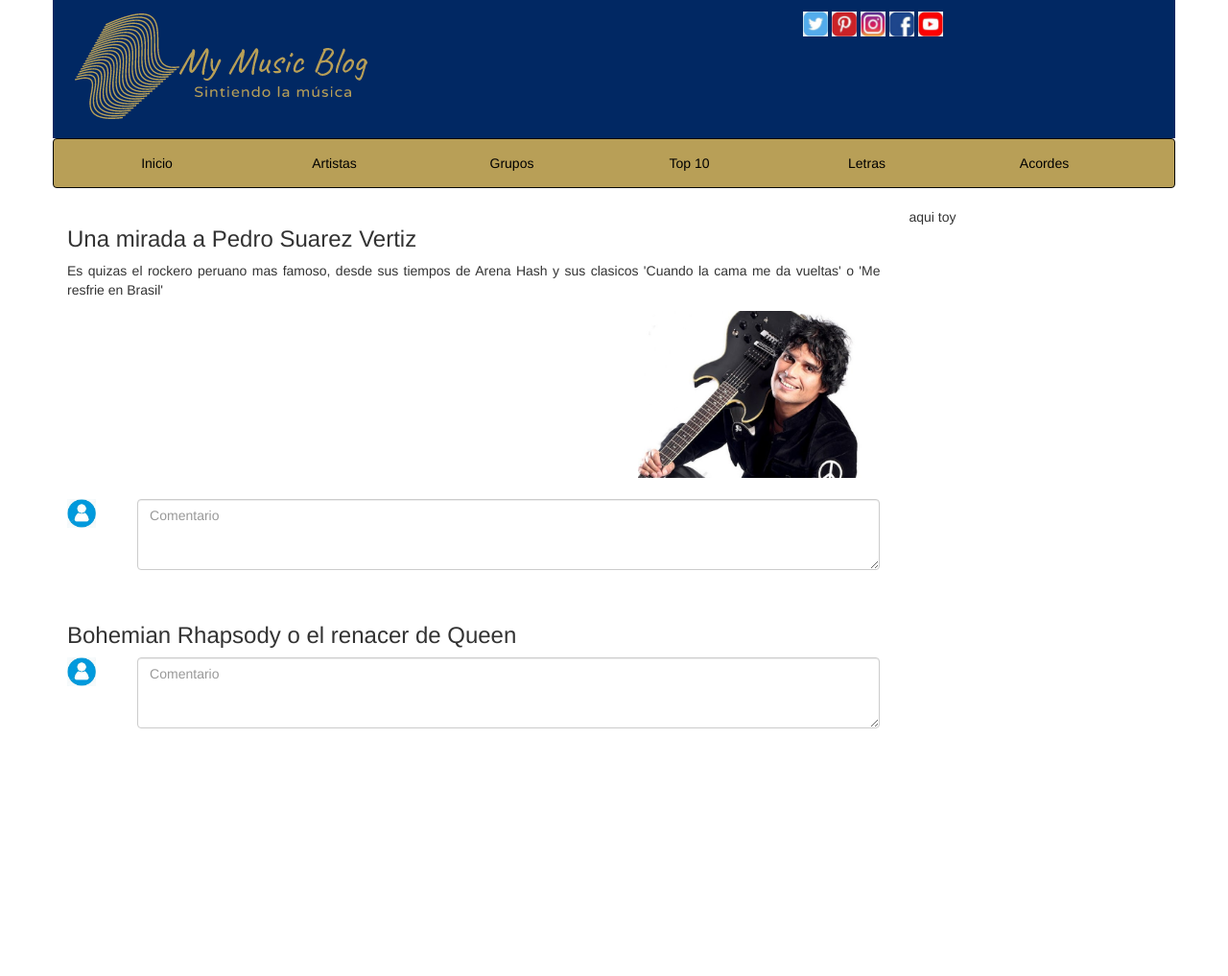
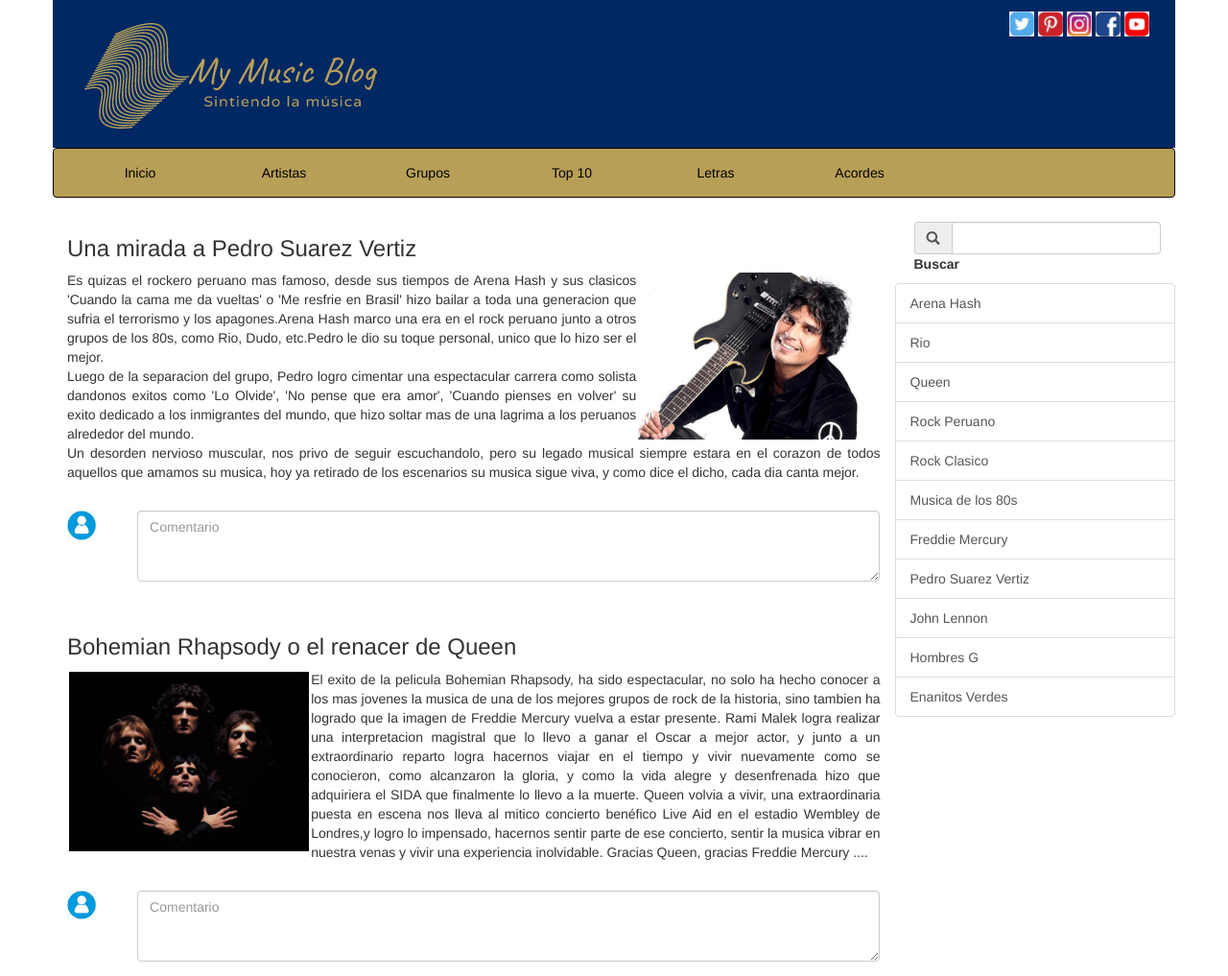
Before and after one commit to jajr/NU_Blogs, a plain HTML site: page NU_BlogMusic/index.html in a window 1280 px wide. Shown: the whole page at 96% size. Before the commit the page ends 800 px from the top, so only its background shows below. Drawn offline with Linux system fonts and the light colour scheme.

Commit message:
Fin NU_BlogMusic

```diff
--- a/NU_BlogMusic/css/estilos.css
+++ b/NU_BlogMusic/css/estilos.css
@@ -1,8 +1,6 @@
-.cabecera {
-  background-color: #012863;
-  padding-bottom: 10px;
-  }
-
+.html, .body {
+height: 100%;
+}
 
   .navbar { background-color: #B89F57;text-align: center;}
   .navbar .navbar-nav>.active>a:hover,.navbar .navbar-nav>li>a:hover, .navbar .navbar-nav>li>a:focus { background-color: #525252}
@@ -17,23 +15,26 @@
 
 
 .navbar li {
-  width: 185px;
+  width: 188px;
+  text-align: center;
 
 }
 
-.menu{
-  background-color: #b89f57;
-  text-align: center;
+.cabecera {
+  background-color: #012863;
+  padding: 10px;
 }
 
+#contenedor {
+  display: table;
+  width: 100%;
+  height: 100%
+}
 
-.cabecera-der{
-    float: none;
+#cabecera-der{
     display: table-cell;
     vertical-align: bottom;
-    padding-top: 10px;
 }
-
 
 .icono-img {
   width: 30px;
@@ -42,32 +43,59 @@
 }
 
 .imgder {
+  float: right;
   width: 30%;
   padding: 2px;
-  float: right;
-  vertical-align:text-top;
-}
+  vertical-align: text-top;
+  }
+
+.imgizq {
+    float: left;
+    width: 30%;
+    padding: 2px;
+    vertical-align: text-top;
+    }
 
 .icohuman {
   width: 30px;
-  }
-.centra{
-  text-align: center;
+  float: left;
+}
+.busqueda{
+ width: 98%;
+ margin: 5px
 }
 
-@media (max-width: 770px) {
-  .icono-img{
+
+
+@media (min-width:1021px) and (max-width:1440px) {
+  .navbar li {
+    width: 150px;
+  }
+}
+
+
+@media (min-width:601px) and (max-width:1020px) {
+  .navbar li {
+    width: 110px;
+  }
+}
+
+
+@media (max-width: 601px) {
+
+.icono-img{
     float: right;
+
   }
 
 .cabecera {
   text-align: center;
-  display: block;
 }
 
-.cabecera-izq{
+.cabecera-der{
+    text-align: center;
     padding-top: 10px;
-    text-align: center;
+
 }
 
 .right-column {
@@ -77,8 +105,12 @@
 .imgder {
   width: 100%;
   padding: 2px;
+}
 
-}
+.imgizq {
+  width: 100%;
+  padding: 2px;}
+
 .navbar li {
   width: 100%;
 }
--- a/NU_BlogMusic/index.html
+++ b/NU_BlogMusic/index.html
@@ -9,12 +9,16 @@
     <title>NextU MyMusicBlog</title>
   </head>
   <body>
+
     <div class="container">
+      <header>
         <div class="row cabecera">
           <div class="col-lg-6 col-md-6 col-sm-12 col-xs-12">
               <img src="img/logo.png" class="logo-img">
           </div>
-        <div class="col-lg-6 col-md-6 col-sm-12 col-xs-12 cabecera-der">
+          <div class="col-lg-6 col-md-6 col-sm-12 col-xs-12">
+            <div id="contenedor">
+              <div id="cabecera-der">
                 <a href="https://www.youtube.com/user/yoguimichi" target="_blank"><img src="img/icono_youtube.jpg" class="icono-img" ></a>
                 <a href="https://www.facebook.com/yoguimichi" target="_blank"><img src="img/icono_facebook.jpg" class="icono-img" ></a>
                 <a href="https://www.instagram.com/yoguimichi/" target="_blank"><img src="img/icono_instagram.jpg" class="icono-img" ></a>
@@ -22,7 +26,9 @@
                 <a href="https://twitter.com/yoguimichi" target="_blank"><img src="img/icono_twitter.jpg" class="icono-img" ></a>
               </div>
             </div>
-
+          </div>
+        </div>
+      </header>
       <div class="row">
         <nav class="navbar navbar-default">
           <div class="container-fluid">
@@ -46,8 +52,17 @@
           <div class="row">
             <div class="col-md-12">
               <h3>Una mirada a Pedro Suarez Vertiz</h3>
-              <p class="text-justify">Es quizas el rockero peruano mas famoso, desde sus tiempos de Arena Hash y sus clasicos 'Cuando la cama me da vueltas' o 'Me resfrie en Brasil'</p>
               <img src="img/PedroSuarezVertiz.jpg" class="imgder">
+              <p class="text-justify">Es quizas el rockero peruano mas famoso, desde sus tiempos de Arena Hash y sus clasicos 'Cuando la cama me da vueltas' o
+                'Me resfrie en Brasil' hizo bailar a toda una generacion que sufria el terrorismo y los apagones.Arena Hash marco una era en el rock peruano junto a otros grupos de los 80s, como Rio, Dudo, etc.Pedro le dio su toque personal, unico que lo hizo ser el mejor.
+                <br>
+                Luego de la separacion del grupo, Pedro logro cimentar una espectacular carrera como solista dandonos exitos como 'Lo Olvide', 'No pense que era amor',
+                'Cuando pienses en volver' su exito dedicado a los inmigrantes del mundo, que hizo soltar mas de una lagrima a los peruanos alrededor del mundo.
+                <br>
+                Un desorden nervioso muscular, nos privo de seguir escuchandolo, pero su legado musical siempre estara en el corazon de todos aquellos que amamos su musica,
+                hoy ya retirado de los escenarios su musica sigue viva, y como dice el dicho, cada dia canta mejor.
+              </p>
+
             </div>
 
           </div>
@@ -66,10 +81,17 @@
           <div class="row fila">
             <div class="col-md-12">
               <h3>Bohemian Rhapsody o el renacer de Queen</h3>
-
+              <img src="img/Queen.jpg" class="imgizq">
+              <p class="text-justify">
+                El exito de la pelicula Bohemian Rhapsody, ha sido espectacular, no solo ha hecho conocer a los mas jovenes la musica de una de los mejores grupos de rock de la historia,
+                sino tambien ha logrado que la imagen de Freddie Mercury vuelva a estar presente. Rami Malek logra realizar una interpretacion magistral que lo llevo a ganar el Oscar a mejor actor, y junto
+                a un extraordinario reparto logra hacernos viajar en el tiempo y vivir nuevamente como se conocieron, como alcanzaron la gloria, y como la vida alegre y desenfrenada
+                hizo que adquiriera el SIDA que finalmente lo llevo a la muerte. Queen volvia a vivir, una extraordinaria puesta en escena nos lleva al mitico concierto benéfico Live Aid en el estadio Wembley de Londres,y logro lo impensado,
+                hacernos sentir parte de ese concierto, sentir la musica vibrar en nuestra venas y vivir una experiencia inolvidable. Gracias Queen, gracias Freddie Mercury ....
+              </p>
             </div>
-
           </div>
+          <br>
           <div class="row ">
             <div class="col-xs-1">
               <img src="img/icon-human-person.jpg" class="icohuman">
@@ -82,7 +104,30 @@
           </div>
         </div>
         <div class="col-lg-3 col-md-3 right-column ">
-          aqui toy
+          <div class="row busqueda">
+          <div class="input-group">
+            <span class="input-group-addon"><i class="glyphicon glyphicon-search"></i></span>
+            <input type="text" id="busqueda" class="form-control">
+          </div>
+          <label for="busqueda">Buscar</label>
+          </div>
+          <div class="row">
+            <div class="list-group">
+               <a href="#" class="list-group-item">Arena Hash</a>
+               <a href="#" class="list-group-item">Rio</a>
+               <a href="#" class="list-group-item">Queen</a>
+               <a href="#" class="list-group-item">Rock Peruano</a>
+               <a href="#" class="list-group-item">Rock Clasico</a>
+               <a href="#" class="list-group-item">Musica de los 80s</a>
+               <a href="#" class="list-group-item">Freddie Mercury</a>
+               <a href="#" class="list-group-item">Pedro Suarez Vertiz</a>
+               <a href="#" class="list-group-item">John Lennon</a>
+               <a href="#" class="list-group-item">Hombres G</a>
+               <a href="#" class="list-group-item">Enanitos Verdes</a>
+            </div>
+
+
+          </div>
         </div>
       </div>
     </div>
```
Lines whose indentation alone changed are shown as unchanged.
